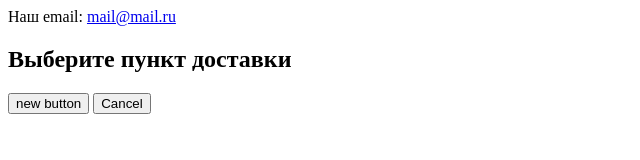
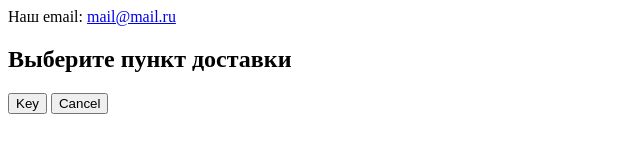
Before and after one commit to Borisisichec/special-app, a plain HTML site: page index.html in a window 1280 px wide. Shown: the whole page, without its empty margins (0-640 px from the left). Drawn offline with Linux system fonts and the light colour scheme.

Commit message:
test branch

```diff
--- a/index.html
+++ b/index.html
@@ -13,7 +13,7 @@
         Выберите пункт доставки
     </h2>
     <button>
-        new button
+        Key
     </button>
     <button>
         Cancel
```
